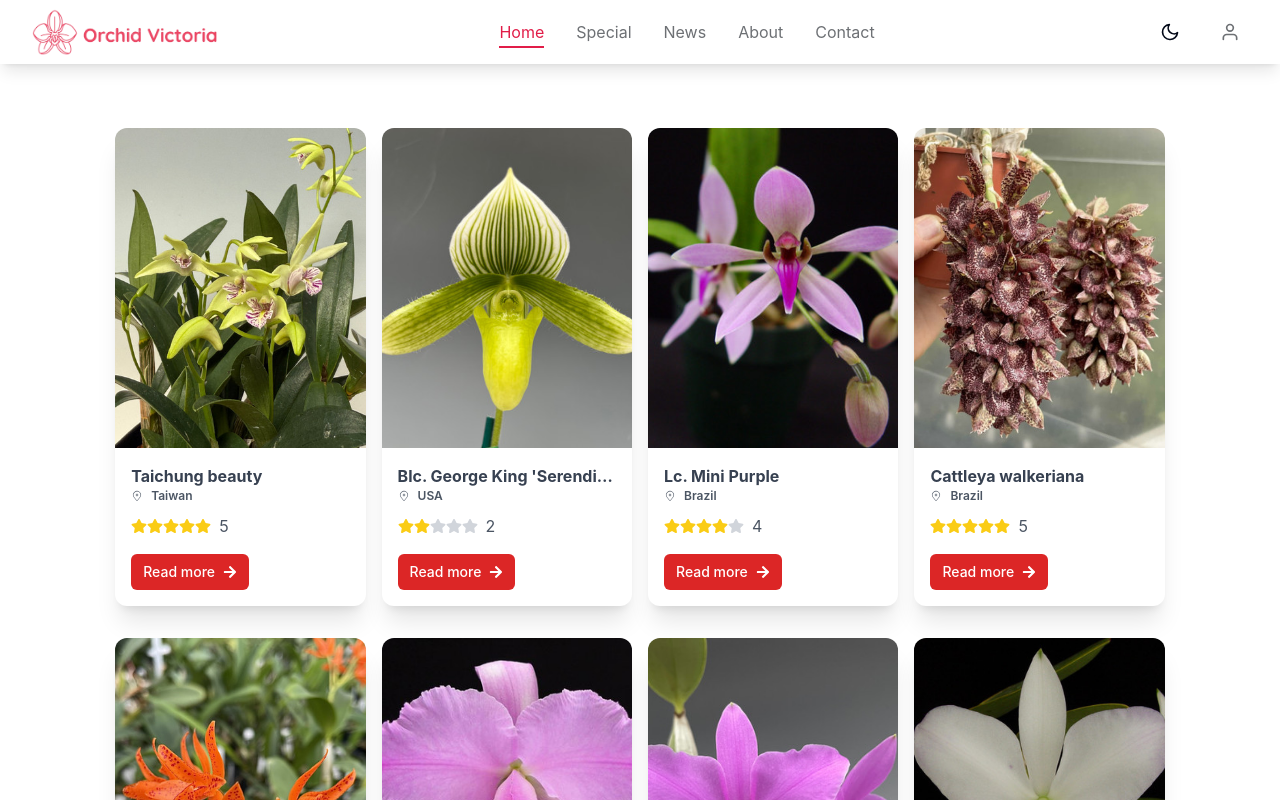
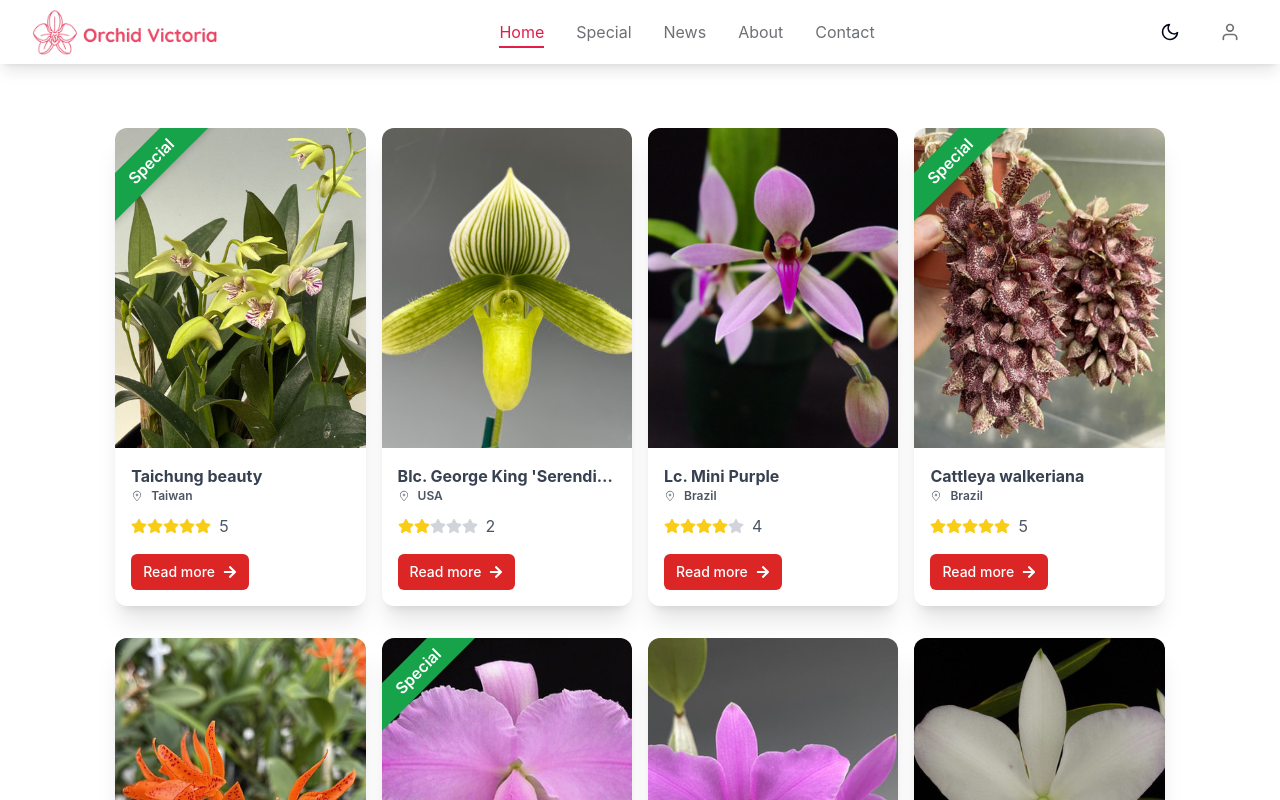
Before and after one commit to hq-nguyen/orchid-victoria, a React (Vite) app: page / in a window 1280 px wide. Shown: the top 800 px of the page. Built offline with nearby package versions, Linux system fonts and the light colour scheme.

Commit message:
add ribbons

```diff
--- a/src/component/OrchidCard/OrchidCard.jsx
+++ b/src/component/OrchidCard/OrchidCard.jsx
@@ -5,8 +5,9 @@ import PropTypes from 'prop-types';
 import { useState } from 'react';
 import QuickViewModel from '../OrchidSection/QuickViewModel';
 import StarRating from '../../utils/StarRating';
+import Ribbon from '../Ribbon/Ribbon';
 
-const OrchidCard = ({ id, image, name, origin, rating, category, description }) => {
+const OrchidCard = ({ id, image, name, origin, isSpecial, rating, category, description }) => {
     const [isModalOpen, setIsModalOpen] = useState(false);
 
     const openModal = () => {
@@ -20,6 +21,8 @@ const OrchidCard = ({ id, image, name, origin, rating, category, description })
     return (
         <>
             <div className='w-full mb-4 bg-white dark:bg-black rounded-xl shadow-xl hover:shadow-2xl transition-all transform duration-500 overflow-hidden'>
+                <Ribbon isSpecial={isSpecial} />
+
                 <div className='relative group'>
                     <img
                         className='w-full h-80 object-cover rounded-t-md transition-transform duration-500 cursor-pointer group-hover:scale-105'
@@ -71,6 +74,7 @@ OrchidCard.propTypes = {
     category: PropTypes.string.isRequired,
     description: PropTypes.string.isRequired,
     rating: PropTypes.number.isRequired,
+    isSpecial: PropTypes.bool.isRequired,
 };
 
 export default OrchidCard;
--- a/src/component/OrchidSection/OrchidSection.jsx
+++ b/src/component/OrchidSection/OrchidSection.jsx
@@ -12,6 +12,7 @@ const OrchidSection = () => {
           image={orchid.image}
           name={orchid.name}
           origin={orchid.origin}
+          isSpecial={orchid.isSpecial}
           rating={orchid.rating}
           category={orchid.category}
           description={orchid.description}
--- /dev/null
+++ b/src/component/Ribbon/Ribbon.jsx
@@ -0,0 +1,16 @@
+import PropTypes from 'prop-types';
+
+const Ribbon = ({ isSpecial }) => {
+    if (!isSpecial) return null;
+    return (
+        <div className="absolute z-40 top-[16px] w-[160px] text-center -left-[44px] bg-green-600 text-white px-[20px] py-[5px] text-md -rotate-45 shadow-md font-semibold">
+            Special
+        </div>
+    )
+};
+
+Ribbon.propTypes = {
+    isSpecial: PropTypes.bool.isRequired,
+
+};
+export default Ribbon
```
